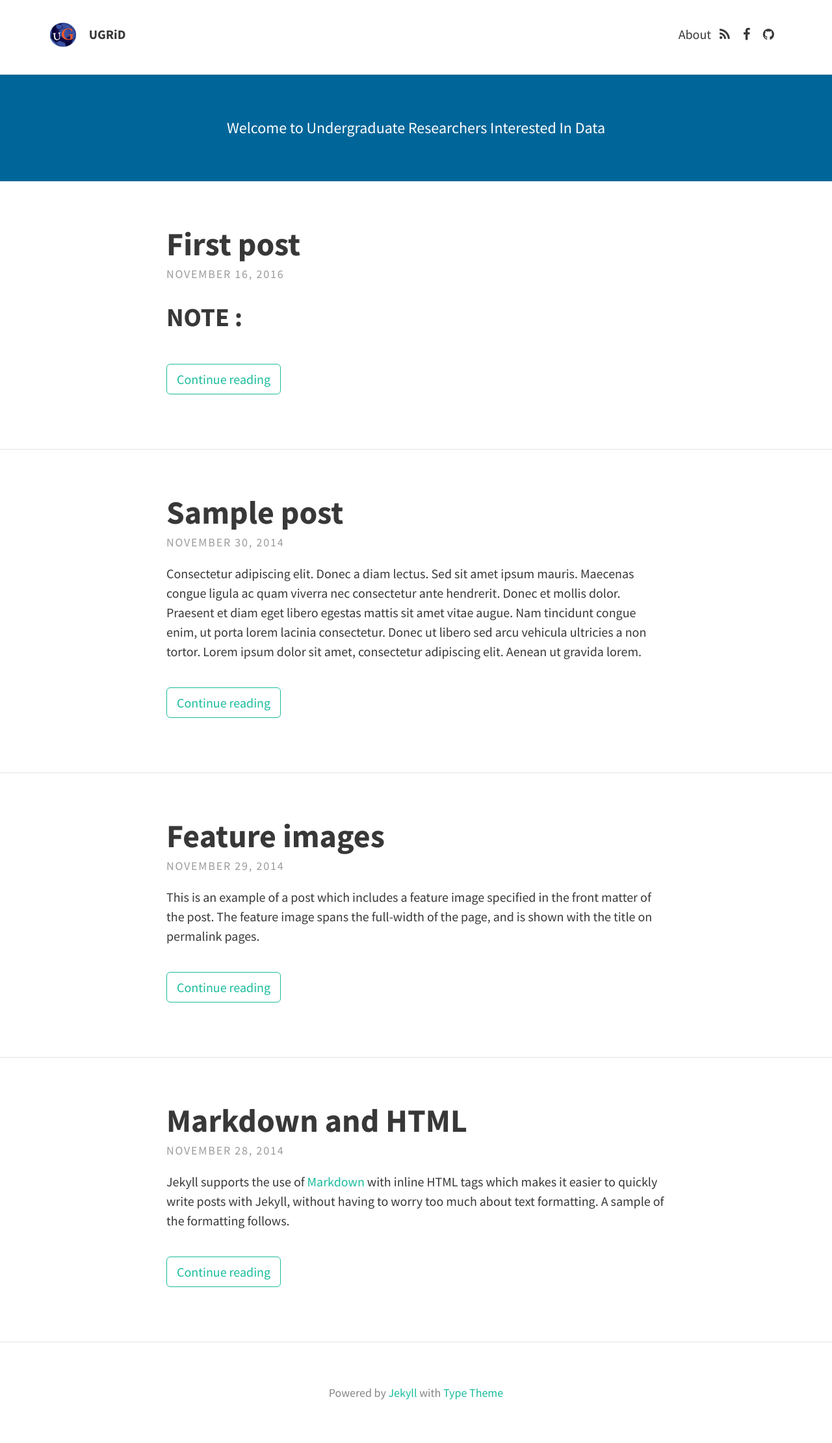
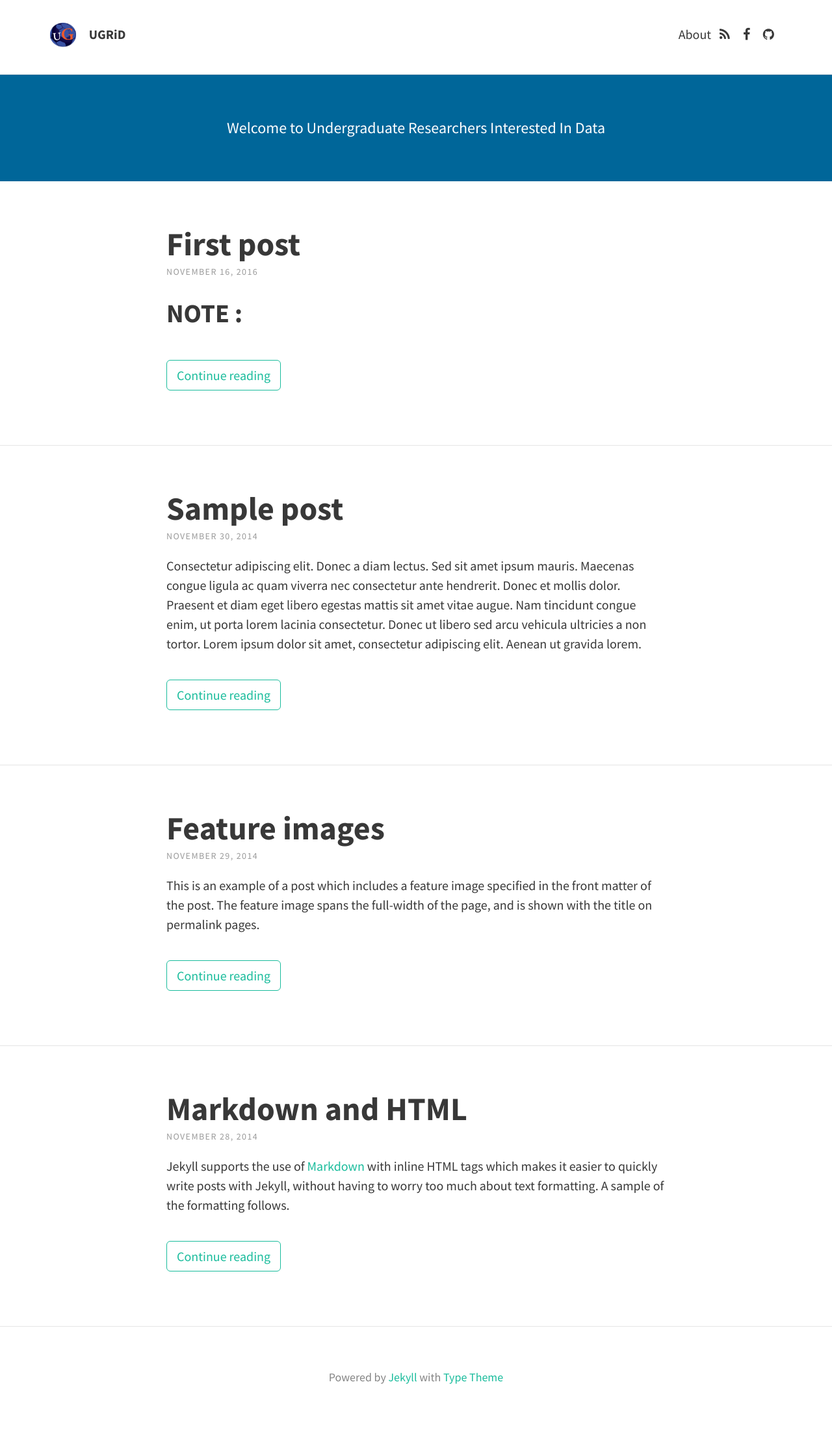
Before and after one commit to sketchplatform/ugriders.github.io, a Jekyll site: the page built from index.html, in a window 1280 px wide. Shown: the whole page at 65% size. Built offline with Jekyll 4.4.1, drawn with Linux system fonts in a browser that asks for light colours; nearby versions of some CDN libraries; the list of posts is cut into pages by our own code; after the commit the page ends 2197 px from its top, so only the background shows below that.

Commit message:
change font size

```diff
--- a/_sass/layouts/_posts.scss
+++ b/_sass/layouts/_posts.scss
@@ -14,7 +14,7 @@ article {
     @extend %link-hover;
   }
   .footnotes {
-    font-size: 0.9em;
+    font-size: 0.7em;
   }
 }
 header {
@@ -23,7 +23,7 @@ header {
   }
   .meta {
     color: rgba($text-color, .5);
-    font-size: 0.9em;
+    font-size: 0.7em;
     letter-spacing: 0.1em;
     margin: 0;
     text-transform: uppercase;
```
